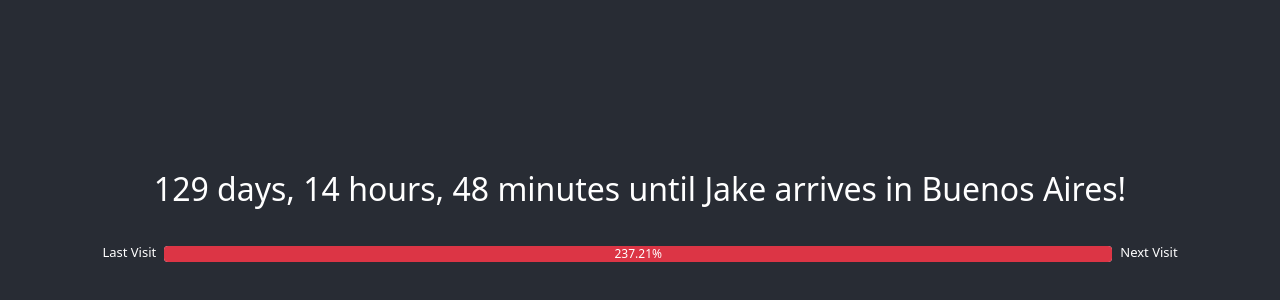
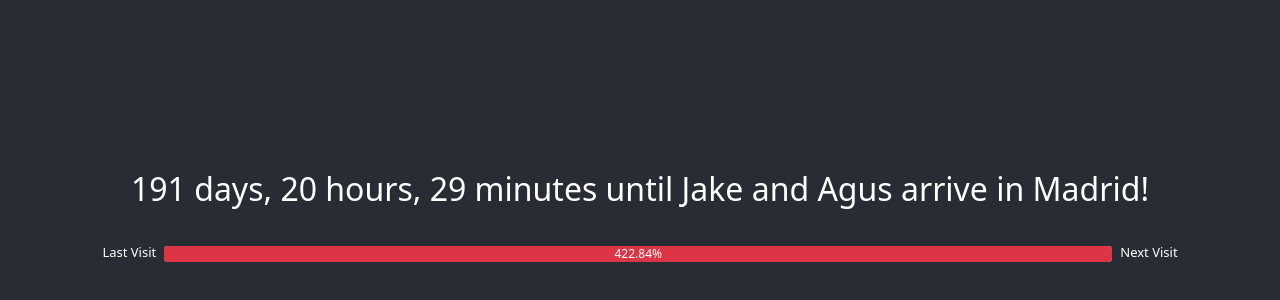
Before and after one commit to Greenbeansoup/Countdown, a React (Create React App) app: page / in a window 1280 px wide. Shown: the part 178-478 px from the top of the page. Built offline with nearby package versions, Linux system fonts and the light colour scheme.

Commit message:
Update for Greece Trip

```diff
--- a/src/App.js
+++ b/src/App.js
@@ -7,10 +7,10 @@ class App extends Component {
   constructor() {
     super()
     this.state = {
-      arrivalDate: new Date(Date.UTC(2022, 3, 21, 9, 29)),
-      previousDepartureDate: new Date(Date.UTC(2022, 2, 13, 22, 59)),
-      visitor: "Jake",
-      city: "Buenos Aires",
+      arrivalDate: new Date(Date.UTC(2022, 5, 22, 15, 10)),
+      previousDepartureDate: new Date(Date.UTC(2022, 4, 16, 22, 30)),
+      visitor: "Jake and Agus",
+      city: "Madrid",
       percentage: 0
     }
   }
@@ -78,7 +78,7 @@ class App extends Component {
     return (
       <div className="App">
         <header className="App-header">
-          <p>{this.state.diff} until {this.state.visitor} arrives in {this.state.city}!</p>
+          <p>{this.state.diff} until {this.state.visitor} arrive in {this.state.city}!</p>
           <div className="Progress-Div">
             <p className="Progress-Label">Last Visit</p>
             <ProgressBar className="Progress-Bar" now={this.state.percentage} variant="danger" label={`${this.state.percentage}%`} />
```
